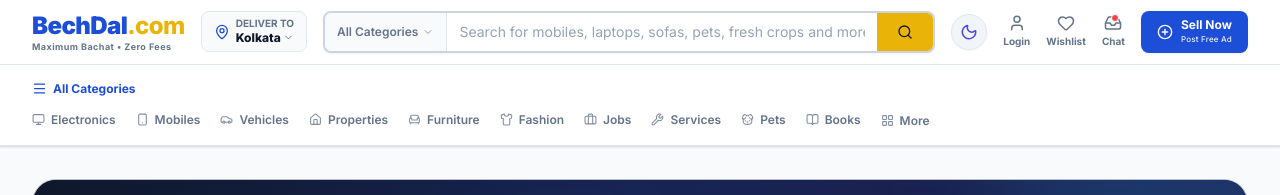
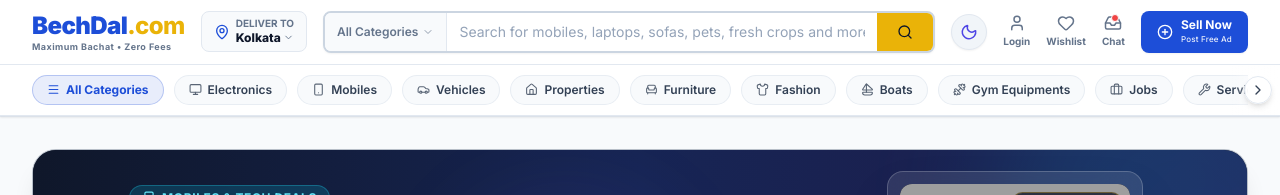
Before and after one commit to Ayandip13/bechdal.com, a Next.js app: page / in a window 1280 px wide. Shown: the top 195 px of the page. Built offline with nearby package versions, Linux system fonts and the light colour scheme; grey boxes are pictures that could not be loaded.

Commit message:
feat: add navbar, category components, and static data constants

```diff
--- a/src/components/categories/PopularCategories.jsx
+++ b/src/components/categories/PopularCategories.jsx
@@ -2,7 +2,7 @@ import Link from "next/link";
 import {
   Smartphone, Monitor, Car, Home, Armchair, Shirt,
   Briefcase, Wrench, Dog, BookOpen, ShoppingBag, Leaf,
-  Hammer, Printer, ChevronRight
+  Hammer, Printer, ChevronRight, Sailboat, Dumbbell
 } from "lucide-react";
 
 export default function PopularCategories() {
@@ -13,6 +13,8 @@ export default function PopularCategories() {
     { name: "Properties", slug: "properties", icon: Home, color: "text-orange-500 dark:text-orange-400" },
     { name: "Furniture", slug: "furniture", icon: Armchair, color: "text-amber-700 dark:text-amber-400" },
     { name: "Fashion", slug: "fashion", icon: Shirt, color: "text-indigo-500 dark:text-indigo-400" },
+    { name: "Boats", slug: "boats", icon: Sailboat, color: "text-cyan-600 dark:text-cyan-400" },
+    { name: "Gym Equipments", slug: "gym-equipment", icon: Dumbbell, color: "text-orange-600 dark:text-orange-400" },
     { name: "Jobs", slug: "jobs", icon: Briefcase, color: "text-teal-600 dark:text-teal-400" },
     { name: "Services", slug: "services", icon: Wrench, color: "text-purple-600 dark:text-purple-400" },
     { name: "Books", slug: "books", icon: BookOpen, color: "text-emerald-600 dark:text-emerald-400" },
--- a/src/components/navbar/CategoryNav.jsx
+++ b/src/components/navbar/CategoryNav.jsx
@@ -1,163 +1,157 @@
 "use client";
 
 import Link from "next/link";
-import { useState, useRef, useEffect } from "react";
+import { useState, useRef, useEffect, useCallback } from "react";
+import { usePathname } from "next/navigation";
 import {
   Menu, Monitor, Smartphone, Car, Home, Shirt, Armchair,
-  Briefcase, Wrench, Dog, BookOpen, LayoutGrid, ShoppingBag,
-  Leaf, Hammer, Printer
+  Briefcase, Wrench, Dog, BookOpen, ShoppingBag,
+  Leaf, Hammer, Printer, Sailboat, Dumbbell, ChevronLeft, ChevronRight
 } from "lucide-react";
 
 export default function CategoryNav() {
-  const [showMoreDropdown, setShowMoreDropdown] = useState(false);
-  const desktopScrollRef = useRef(null);
-  const mobileScrollRef = useRef(null);
+  const pathname = usePathname();
+  const scrollRef = useRef(null);
+  const [canScrollLeft, setCanScrollLeft] = useState(false);
+  const [canScrollRight, setCanScrollRight] = useState(false);
 
-  useEffect(() => {
-    const el = desktopScrollRef.current;
-    if (!el) return;
-
-    const onWheel = (e) => {
-      if (el.scrollWidth > el.clientWidth) {
-        e.preventDefault();
-        el.scrollLeft += e.deltaY * 0.95;
-      }
-    };
-
-    el.addEventListener("wheel", onWheel, { passive: false });
-    return () => el.removeEventListener("wheel", onWheel);
-  }, []);
-
-  useEffect(() => {
-    const el = mobileScrollRef.current;
-    if (!el) return;
-
-    const onWheel = (e) => {
-      if (el.scrollWidth > el.clientWidth) {
-        e.preventDefault();
-        el.scrollLeft += e.deltaY * 0.95;
-      }
-    };
-
-    el.addEventListener("wheel", onWheel, { passive: false });
-    return () => el.removeEventListener("wheel", onWheel);
-  }, []);
-
-  const mainCategories = [
+  const categories = [
     { name: "Electronics", slug: "electronics", icon: Monitor },
     { name: "Mobiles", slug: "mobiles", icon: Smartphone },
     { name: "Vehicles", slug: "vehicles", icon: Car },
     { name: "Properties", slug: "properties", icon: Home },
     { name: "Furniture", slug: "furniture", icon: Armchair },
     { name: "Fashion", slug: "fashion", icon: Shirt },
+    { name: "Boats", slug: "boats", icon: Sailboat },
+    { name: "Gym Equipments", slug: "gym-equipment", icon: Dumbbell },
     { name: "Jobs", slug: "jobs", icon: Briefcase },
     { name: "Services", slug: "services", icon: Wrench },
     { name: "Pets", slug: "pets", icon: Dog },
     { name: "Books", slug: "books", icon: BookOpen },
-  ];
-
-  const moreCategories = [
     { name: "Pet Products", slug: "pet-products", icon: ShoppingBag },
     { name: "Agriculture", slug: "agricultural-products", icon: Leaf },
     { name: "Construction Equipment", slug: "construction-equipment", icon: Hammer },
     { name: "Office Equipment", slug: "office-equipment", icon: Printer },
   ];
 
-  const allCategories = [...mainCategories, ...moreCategories];
+  const updateScrollState = useCallback(() => {
+    const el = scrollRef.current;
+    if (!el) return;
+    setCanScrollLeft(el.scrollLeft > 6);
+    setCanScrollRight(el.scrollLeft < el.scrollWidth - el.clientWidth - 6);
+  }, []);
+
+  useEffect(() => {
+    const el = scrollRef.current;
+    if (!el) return;
+
+    updateScrollState();
+
+    const handleScroll = () => updateScrollState();
+    el.addEventListener("scroll", handleScroll, { passive: true });
+    window.addEventListener("resize", updateScrollState);
+
+    const onWheel = (e) => {
+      if (el.scrollWidth > el.clientWidth) {
+        if (Math.abs(e.deltaY) > Math.abs(e.deltaX)) {
+          e.preventDefault();
+          el.scrollLeft += e.deltaY * 0.95;
+        }
+      }
+    };
+
+    el.addEventListener("wheel", onWheel, { passive: false });
+
+    return () => {
+      el.removeEventListener("scroll", handleScroll);
+      window.removeEventListener("resize", updateScrollState);
+      el.removeEventListener("wheel", onWheel);
+    };
+  }, [updateScrollState]);
+
+  const handleScroll = (direction) => {
+    const el = scrollRef.current;
+    if (!el) return;
+    const scrollAmount = direction === "left" ? -280 : 280;
+    el.scrollBy({ left: scrollAmount, behavior: "smooth" });
+  };
 
   return (
     <div className="bg-white dark:bg-slate-800/90 border-b border-border dark:border-slate-700/80 shadow-xs transition-colors duration-200">
+      <div className="relative max-w-[1400px] mx-auto px-3 sm:px-6 lg:px-8 group">
 
-      {/* ----------------- DESKTOP LAYOUT ----------------- */}
-      <div className="hidden md:block max-w-[1400px] mx-auto px-4 sm:px-6 lg:px-8 py-2 flex items-center justify-between gap-4">
-        {/* All Categories Link */}
-        <Link
-          href="/category/electronics"
-          className="flex items-center gap-1.5 text-primary dark:text-blue-400 font-bold text-xs hover:text-primary-dark transition-colors whitespace-nowrap mr-2 select-none h-8"
+        {/* Left Scroll Arrow (Desktop) */}
+        {canScrollLeft && (
+          <button
+            onClick={() => handleScroll("left")}
+            aria-label="Scroll left"
+            className="hidden md:flex absolute left-2 top-1/2 -translate-y-1/2 z-20 w-7 h-7 rounded-full bg-white/95 dark:bg-slate-700/95 border border-slate-200 dark:border-slate-600 shadow-md items-center justify-center text-slate-700 dark:text-slate-200 hover:bg-slate-100 dark:hover:bg-slate-600 hover:text-primary transition-all cursor-pointer"
+          >
+            <ChevronLeft size={16} />
+          </button>
+        )}
+
+        {/* Left Fade Gradient */}
+        {canScrollLeft && (
+          <div className="hidden sm:block absolute left-0 top-0 bottom-0 w-10 bg-gradient-to-r from-white dark:from-slate-800/90 to-transparent pointer-events-none z-10" />
+        )}
+
+        {/* Single Scroll Container (same as mobile view) */}
+        <div
+          ref={scrollRef}
+          className="overflow-x-auto overflow-y-hidden whitespace-nowrap hide-scrollbar flex items-center gap-2 sm:gap-2.5 py-2.5 w-full scroll-smooth select-none"
         >
-          <Menu size={15} />
-          All Categories
-        </Link>
+          {/* All Categories Pill */}
+          <Link
+            href="/category/electronics"
+            className={`flex items-center gap-1.5 px-3 sm:px-3.5 py-1.5 rounded-full text-xs font-bold transition-all whitespace-nowrap shadow-3xs shrink-0 select-none ${
+              pathname === "/category/electronics" || pathname === "/search"
+                ? "bg-primary text-white dark:bg-blue-600 shadow-sm"
+                : "bg-primary/10 dark:bg-blue-500/15 text-primary dark:text-blue-400 border border-primary/25 dark:border-blue-500/30 hover:bg-primary hover:text-white dark:hover:bg-blue-600 dark:hover:text-white"
+            }`}
+          >
+            <Menu size={13} className="shrink-0" />
+            <span>All Categories</span>
+          </Link>
 
-        {/* Categories List */}
-        <div ref={desktopScrollRef} className="flex items-center gap-5 overflow-x-auto overflow-y-hidden hide-scrollbar flex-1 scroll-smooth">
-          {mainCategories.map((cat, index) => {
+          {/* Category Pills */}
+          {categories.map((cat) => {
             const Icon = cat.icon;
+            const isActive = pathname === `/category/${cat.slug}`;
             return (
               <Link
-                key={index}
+                key={cat.slug}
                 href={`/category/${cat.slug}`}
-                className="flex items-center gap-1.5 text-text-muted dark:text-slate-300 hover:text-primary dark:hover:text-blue-400 text-[11px] sm:text-xs font-semibold transition-colors whitespace-nowrap py-1 border-b-2 border-transparent hover:border-primary dark:hover:border-blue-400 h-8"
+                className={`flex items-center gap-1.5 px-3 sm:px-3.5 py-1.5 rounded-full text-xs font-semibold transition-all whitespace-nowrap shadow-3xs shrink-0 select-none ${
+                  isActive
+                    ? "bg-primary text-white border border-primary dark:bg-blue-600 dark:border-blue-500 shadow-sm"
+                    : "bg-slate-50 dark:bg-slate-700/60 border border-slate-200/70 dark:border-slate-600/70 text-slate-700 dark:text-slate-200 hover:text-primary dark:hover:text-blue-400 hover:border-primary/40 dark:hover:border-blue-500/40 hover:bg-white dark:hover:bg-slate-700"
+                }`}
               >
-                <Icon size={13} className="opacity-80" />
-                {cat.name}
-              </Link>
-            );
-          })}
-
-          {/* More Categories Dropdown */}
-          <div
-            className="relative"
-            onMouseEnter={() => setShowMoreDropdown(true)}
-            onMouseLeave={() => setShowMoreDropdown(false)}
-          >
-            <button
-              className="flex items-center gap-1.5 text-text-muted dark:text-slate-300 hover:text-primary dark:hover:text-blue-400 text-[11px] sm:text-xs font-semibold transition-colors whitespace-nowrap py-1 cursor-pointer focus:outline-none h-8"
-            >
-              <LayoutGrid size={13} className="opacity-80" />
-              <span>More</span>
-            </button>
-
-            {showMoreDropdown && (
-              <div className="absolute top-[28px] right-0 bg-white dark:bg-slate-800 border border-border dark:border-slate-700 rounded-xl shadow-lg py-2 w-56 z-50 animate-in fade-in slide-in-from-top-1 duration-150">
-                <div className="px-3 pb-1 border-b border-slate-100 dark:border-slate-700 text-[9px] uppercase tracking-wider font-extrabold text-text-muted dark:text-slate-400">
-                  More Categories
-                </div>
-                {moreCategories.map((cat, index) => {
-                  const Icon = cat.icon;
-                  return (
-                    <Link
-                      key={index}
-                      href={`/category/${cat.slug}`}
-                      className="flex items-center gap-2 px-4 py-2 text-xs font-semibold text-text-muted dark:text-slate-300 hover:text-primary dark:hover:text-blue-400 hover:bg-slate-50 dark:hover:bg-slate-700 transition-colors"
-                      onClick={() => setShowMoreDropdown(false)}
-                    >
-                      <Icon size={13} className="text-text-muted dark:text-slate-400 opacity-80" />
-                      <span>{cat.name}</span>
-                    </Link>
-                  );
-                })}
-              </div>
-            )}
-          </div>
-        </div>
-      </div>
-
-      {/* ----------------- MOBILE LAYOUT (Horizontally Scrollable) ----------------- */}
-      <div className="relative block md:hidden w-full overflow-hidden">
-
-        {/* Scroll Container */}
-        <div ref={mobileScrollRef} className="overflow-x-auto overflow-y-hidden whitespace-nowrap hide-scrollbar flex items-center gap-3.5 px-4 py-2.5 w-full scroll-smooth">
-          {allCategories.map((cat, index) => {
-            const Icon = cat.icon;
-            return (
-              <Link
-                key={index}
-                href={`/category/${cat.slug}`}
-                className="flex items-center gap-1 bg-slate-50 dark:bg-slate-700/60 border border-slate-200/60 dark:border-slate-600 px-3 py-1.5 rounded-full text-[10px] sm:text-xs font-bold text-slate-700 dark:text-slate-200 hover:text-primary dark:hover:text-blue-400 transition-colors whitespace-nowrap shadow-3xs"
-              >
-                <Icon size={12} className="opacity-85 text-slate-500 dark:text-slate-400" />
+                <Icon size={13} className={`shrink-0 ${isActive ? "opacity-100" : "opacity-80"}`} />
                 <span>{cat.name}</span>
               </Link>
             );
           })}
         </div>
 
-        {/* Subtle right-side fade indicator for scroll direction */}
-        <div className="absolute right-0 top-0 bottom-0 w-10 bg-gradient-to-l from-white dark:from-slate-800 to-transparent pointer-events-none"></div>
+        {/* Right Fade Gradient */}
+        {canScrollRight && (
+          <div className="absolute right-0 top-0 bottom-0 w-10 sm:w-12 bg-gradient-to-l from-white dark:from-slate-800/90 to-transparent pointer-events-none z-10" />
+        )}
+
+        {/* Right Scroll Arrow (Desktop) */}
+        {canScrollRight && (
+          <button
+            onClick={() => handleScroll("right")}
+            aria-label="Scroll right"
+            className="hidden md:flex absolute right-2 top-1/2 -translate-y-1/2 z-20 w-7 h-7 rounded-full bg-white/95 dark:bg-slate-700/95 border border-slate-200 dark:border-slate-600 shadow-md items-center justify-center text-slate-700 dark:text-slate-200 hover:bg-slate-100 dark:hover:bg-slate-600 hover:text-primary transition-all cursor-pointer"
+          >
+            <ChevronRight size={16} />
+          </button>
+        )}
 
       </div>
-
     </div>
   );
 }
--- a/src/components/navbar/MainNavbar.jsx
+++ b/src/components/navbar/MainNavbar.jsx
@@ -48,6 +48,8 @@ export default function MainNavbar() {
     { id: "properties", name: "Properties" },
     { id: "furniture", name: "Furniture" },
     { id: "fashion", name: "Fashion" },
+    { id: "boats", name: "Boats & Watercraft" },
+    { id: "gym-equipment", name: "Gym Equipment" },
     { id: "jobs", name: "Jobs" },
     { id: "services", name: "Services" },
     { id: "pets", name: "Pets" },
--- a/src/constants/categoryData.js
+++ b/src/constants/categoryData.js
@@ -142,6 +142,42 @@ export const categoryDetails = {
     bannerGradient: "from-slate-600 via-slate-700 to-slate-900",
     subcategories: ["Printers & Scanners", "Projectors", "Paper Shredders", "Office Desks & Chairs", "Filing Cabinets"],
     brands: ["HP", "Canon", "Epson", "Godrej Interio", "IKEA", "Dell"],
+  },
+  boats: {
+    slug: "boats",
+    title: "Boats & Watercraft",
+    subtitle: "Speedboats, Fishing Boats, Jet Skis, Kayaks & Marine Accessories",
+    icon: "Sailboat",
+    bannerGradient: "from-cyan-600 via-blue-600 to-indigo-800",
+    subcategories: ["Speedboats & Motorboats", "Fishing Boats", "Jet Skis", "Kayaks & Canoes", "Yachts", "Outboard Motors & Marine Parts"],
+    brands: ["Yamaha Marine", "Sea-Doo", "Bayliner", "Mercury Marine", "Kawasaki", "Intex", "Pelican"],
+  },
+  "gym-equipment": {
+    slug: "gym-equipment",
+    title: "Gym & Fitness Equipment",
+    subtitle: "Treadmills, Dumbbells, Bench Press, Home Gyms & Workout Accessories",
+    icon: "Dumbbell",
+    bannerGradient: "from-orange-600 via-amber-600 to-red-600",
+    subcategories: ["Treadmills", "Dumbbells & Barbells", "Exercise Bikes", "Benches & Racks", "Home Gym Stations", "Cross Trainers & Ellipticals"],
+    brands: ["Cultsport", "Decathlon", "PowerMax", "Cosco", "Bowflex", "Fitline", "Reebok Fitness"],
+  },
+  boat: {
+    slug: "boats",
+    title: "Boats & Watercraft",
+    subtitle: "Speedboats, Fishing Boats, Jet Skis, Kayaks & Marine Accessories",
+    icon: "Sailboat",
+    bannerGradient: "from-cyan-600 via-blue-600 to-indigo-800",
+    subcategories: ["Speedboats & Motorboats", "Fishing Boats", "Jet Skis", "Kayaks & Canoes", "Yachts", "Outboard Motors & Marine Parts"],
+    brands: ["Yamaha Marine", "Sea-Doo", "Bayliner", "Mercury Marine", "Kawasaki", "Intex", "Pelican"],
+  },
+  "gym-equipments": {
+    slug: "gym-equipment",
+    title: "Gym & Fitness Equipment",
+    subtitle: "Treadmills, Dumbbells, Bench Press, Home Gyms & Workout Accessories",
+    icon: "Dumbbell",
+    bannerGradient: "from-orange-600 via-amber-600 to-red-600",
+    subcategories: ["Treadmills", "Dumbbells & Barbells", "Exercise Bikes", "Benches & Racks", "Home Gym Stations", "Cross Trainers & Ellipticals"],
+    brands: ["Cultsport", "Decathlon", "PowerMax", "Cosco", "Bowflex", "Fitline", "Reebok Fitness"],
   },
 };
 
@@ -1187,6 +1223,136 @@ export const categoryProducts = {
       rating: 4.9,
     }
   ],
+  boats: [
+    {
+      id: 1901,
+      title: "Sea-Doo Spark Trixx 3-UP Jet Ski (2022 Model) with Trailer",
+      price: "6,80,000",
+      originalPrice: "8,50,000",
+      discount: "20% OFF",
+      location: "Goa / Mumbai Coast",
+      postedTime: "2 hours ago",
+      image: "https://images.unsplash.com/photo-1559136555-9303baea8ebd?q=80&w=600&auto=format&fit=crop",
+      badge: "PREMIUM",
+      isPremium: true,
+      isFeatured: true,
+      condition: "Like New",
+      brand: "Sea-Doo",
+      subcategory: "Jet Skis",
+      sellerType: "Verified Dealer",
+      isVerifiedSeller: true,
+      isNegotiable: true,
+      deliveryAvailable: true,
+      rating: 4.9,
+    },
+    {
+      id: 1902,
+      title: "16ft Yamaha Fiberglass Speedboat with 60HP Outboard Engine",
+      price: "4,50,000",
+      originalPrice: "5,80,000",
+      discount: "22% OFF",
+      location: "Kochi, Kerala",
+      postedTime: "5 hours ago",
+      image: "https://images.unsplash.com/photo-1544551763-46a013bb70d5?q=80&w=600&auto=format&fit=crop",
+      badge: "Verified",
+      isPremium: false,
+      isFeatured: true,
+      condition: "Excellent",
+      brand: "Yamaha Marine",
+      subcategory: "Speedboats & Motorboats",
+      sellerType: "Individual",
+      isVerifiedSeller: true,
+      isNegotiable: true,
+      deliveryAvailable: false,
+      rating: 4.7,
+    },
+    {
+      id: 1903,
+      title: "Intex Explorer K2 2-Person Inflatable Kayak Set with Oars & Pump",
+      price: "16,500",
+      originalPrice: "24,999",
+      discount: "34% OFF",
+      location: "Kolkata, West Bengal",
+      postedTime: "1 day ago",
+      image: "https://images.unsplash.com/photo-1544551763-77ef2d0cfc6c?q=80&w=600&auto=format&fit=crop",
+      badge: "Bachat",
+      isPremium: false,
+      isFeatured: false,
+      condition: "Brand New",
+      brand: "Intex",
+      subcategory: "Kayaks & Canoes",
+      sellerType: "Verified Dealer",
+      isVerifiedSeller: true,
+      isNegotiable: true,
+      deliveryAvailable: true,
+      rating: 4.8,
+    },
+  ],
+  "gym-equipment": [
+    {
+      id: 2001,
+      title: "PowerMax Fitness TDA-260 4.0HP Motorized Folding Treadmill",
+      price: "36,500",
+      originalPrice: "55,000",
+      discount: "33% OFF",
+      location: "Salt Lake, Kolkata",
+      postedTime: "3 hours ago",
+      image: "https://images.unsplash.com/photo-1576678927484-cc907957088c?q=80&w=600&auto=format&fit=crop",
+      badge: "PREMIUM",
+      isPremium: true,
+      isFeatured: true,
+      condition: "Like New",
+      brand: "PowerMax",
+      subcategory: "Treadmills",
+      sellerType: "Individual",
+      isVerifiedSeller: true,
+      isNegotiable: true,
+      deliveryAvailable: true,
+      rating: 4.9,
+    },
+    {
+      id: 2002,
+      title: "Decathlon Domyos 50kg Cast Iron Dumbbell & Barbell Weight Set with Box",
+      price: "8,999",
+      originalPrice: "13,999",
+      discount: "35% OFF",
+      location: "South Kolkata, West Bengal",
+      postedTime: "6 hours ago",
+      image: "https://images.unsplash.com/photo-1584735935682-2f2b69dff9d2?q=80&w=600&auto=format&fit=crop",
+      badge: "Verified",
+      isPremium: false,
+      isFeatured: true,
+      condition: "Excellent",
+      brand: "Decathlon",
+      subcategory: "Dumbbells & Barbells",
+      sellerType: "Individual",
+      isVerifiedSeller: true,
+      isNegotiable: true,
+      deliveryAvailable: true,
+      rating: 4.8,
+    },
+    {
+      id: 2003,
+      title: "Multi-Function Home Gym Workout Station with 150 lbs Weight Stack & Bench",
+      price: "24,500",
+      originalPrice: "38,000",
+      discount: "35% OFF",
+      location: "New Town, Kolkata",
+      postedTime: "1 day ago",
+      image: "https://images.unsplash.com/photo-1540497077202-7c8a3999166f?q=80&w=600&auto=format&fit=crop",
+      badge: "PREMIUM",
+      isPremium: true,
+      isFeatured: true,
+      condition: "Like New",
+      brand: "Fitline",
+      subcategory: "Home Gym Stations",
+      sellerType: "Verified Dealer",
+      isVerifiedSeller: true,
+      isNegotiable: true,
+      deliveryAvailable: true,
+      rating: 4.9,
+    },
+  ],
 };
 
 export const popularSearchTags = [
```
Also changed, not shown: src/components/category/CategoryHero.jsx (+15 -1 lines), src/components/navbar/ThemeToggle.jsx (+9 -11 lines), src/constants/sellDummyData.js (+30 -0 lines).
